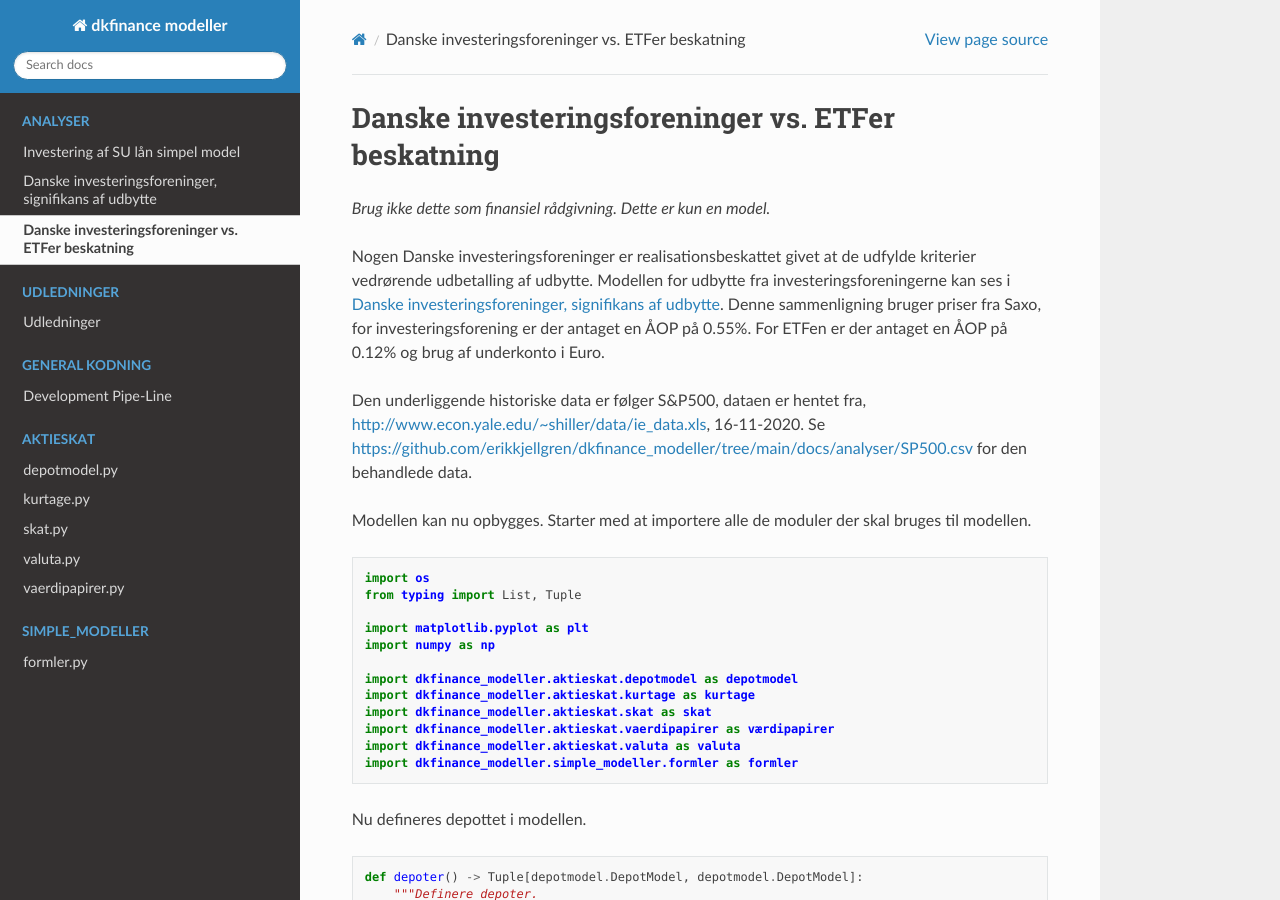
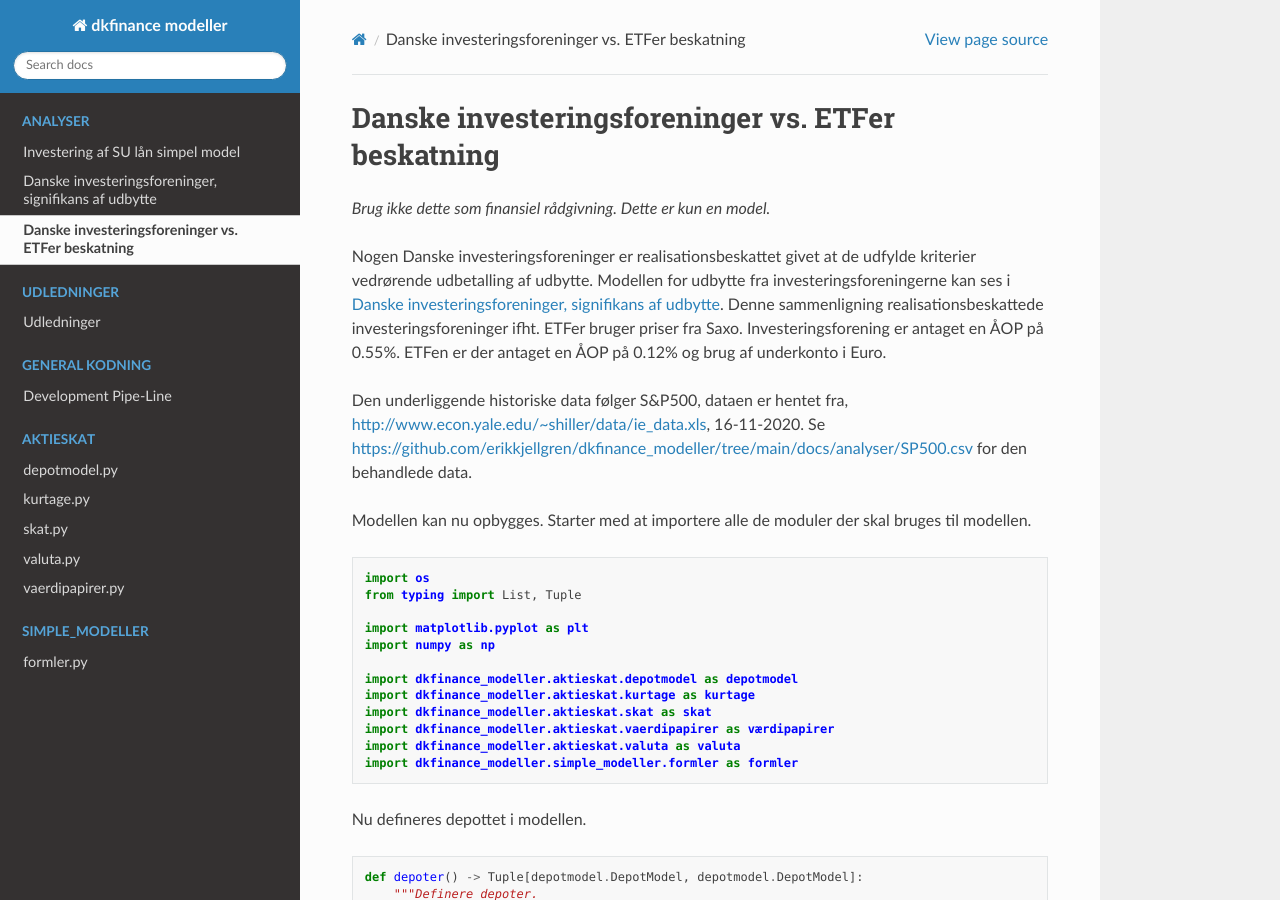
Before and after one commit to erikkjellgren/dkfinance_modeller, a Sphinx documentation site: the page built from docs/analyser/lager_vs_realisation/lager_vs_realisation.rst, in a window 1280 px wide and 900 px high. Built offline with Sphinx 7.4.7 and the Read the Docs theme 2.0.0, drawn with Linux system fonts in a browser that asks for light colours; some of the changed text lies outside the part shown.

Commit message:
Cleaned up code

```diff
--- a/docs/analyser/lager_vs_realisation/lager_vs_realisation.rst
+++ b/docs/analyser/lager_vs_realisation/lager_vs_realisation.rst
@@ -9,10 +9,11 @@ Danske investeringsforeninger vs. ETFer beskatning
 Nogen Danske investeringsforeninger er realisationsbeskattet givet at de udfylde kriterier
 vedrørende udbetalling af udbytte.
 Modellen for udbytte fra investeringsforeningerne kan ses i :ref:`Danske investeringsforeninger, signifikans af udbytte`.
-Denne sammenligning bruger priser fra Saxo, for investeringsforening er der antaget en ÅOP på 0.55%.
-For ETFen er der antaget en ÅOP på 0.12% og brug af underkonto i Euro.
+Denne sammenligning realisationsbeskattede investeringsforeninger ifht. ETFer bruger priser fra Saxo.
+Investeringsforening er antaget en ÅOP på 0.55%.
+ETFen er der antaget en ÅOP på 0.12% og brug af underkonto i Euro.
 
-Den underliggende historiske data er følger S&P500, dataen er hentet fra, http://www.econ.yale.edu/~shiller/data/ie_data.xls, 16-11-2020.
+Den underliggende historiske data følger S&P500, dataen er hentet fra, http://www.econ.yale.edu/~shiller/data/ie_data.xls, 16-11-2020.
 Se https://github.com/erikkjellgren/dkfinance_modeller/tree/main/docs/analyser/SP500.csv for den behandlede data.
 
 Modellen kan nu opbygges.
```
Also changed, not shown: other parts of docs/analyser/lager_vs_realisation/lager_vs_realisation.rst (+3 -3 lines), README.md (line endings or trailing spaces), docs/analyser/investeringsforening_udbytte/investeringsforening_udbytte.rst (line endings or trailing spaces), 1 other file.
